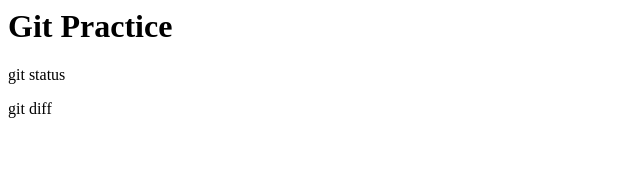
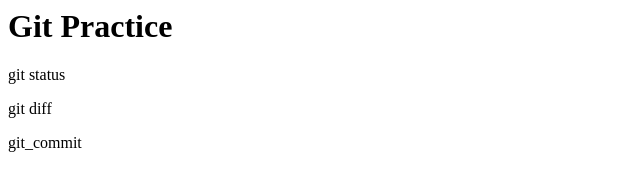
Before and after one commit to gduujtff/git_practice, a plain HTML site: page index.html in a window 1280 px wide. Shown: the full height of the page, 0-640 px from the left. Drawn offline with Linux system fonts and the light colour scheme.

Commit message:
git commit amend追加

```diff
--- a/index.html
+++ b/index.html
@@ -3,3 +3,5 @@
 <p>git status</p>
 
 <p>git diff</p>
+
+<p>git_commit</p>
```
